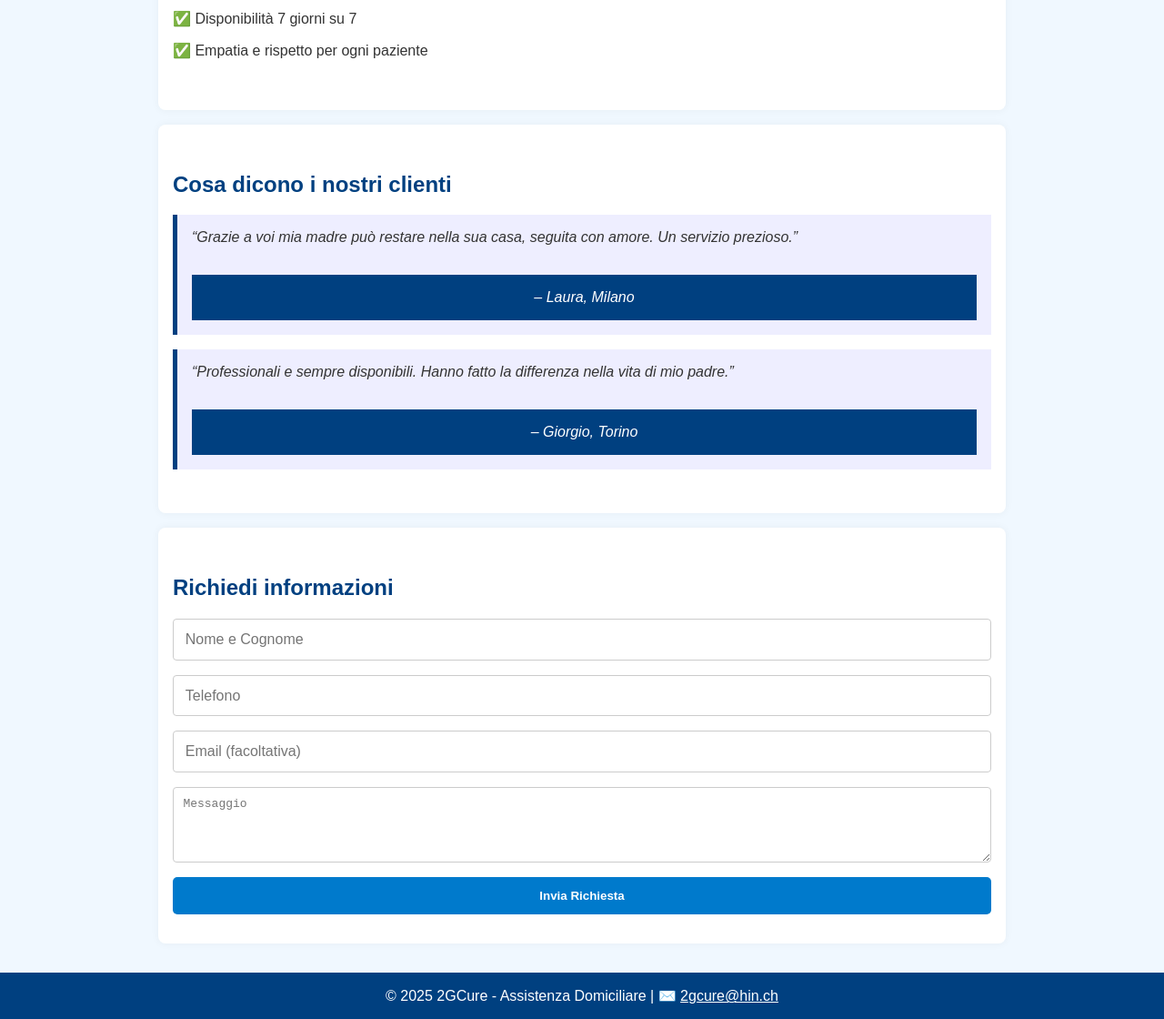
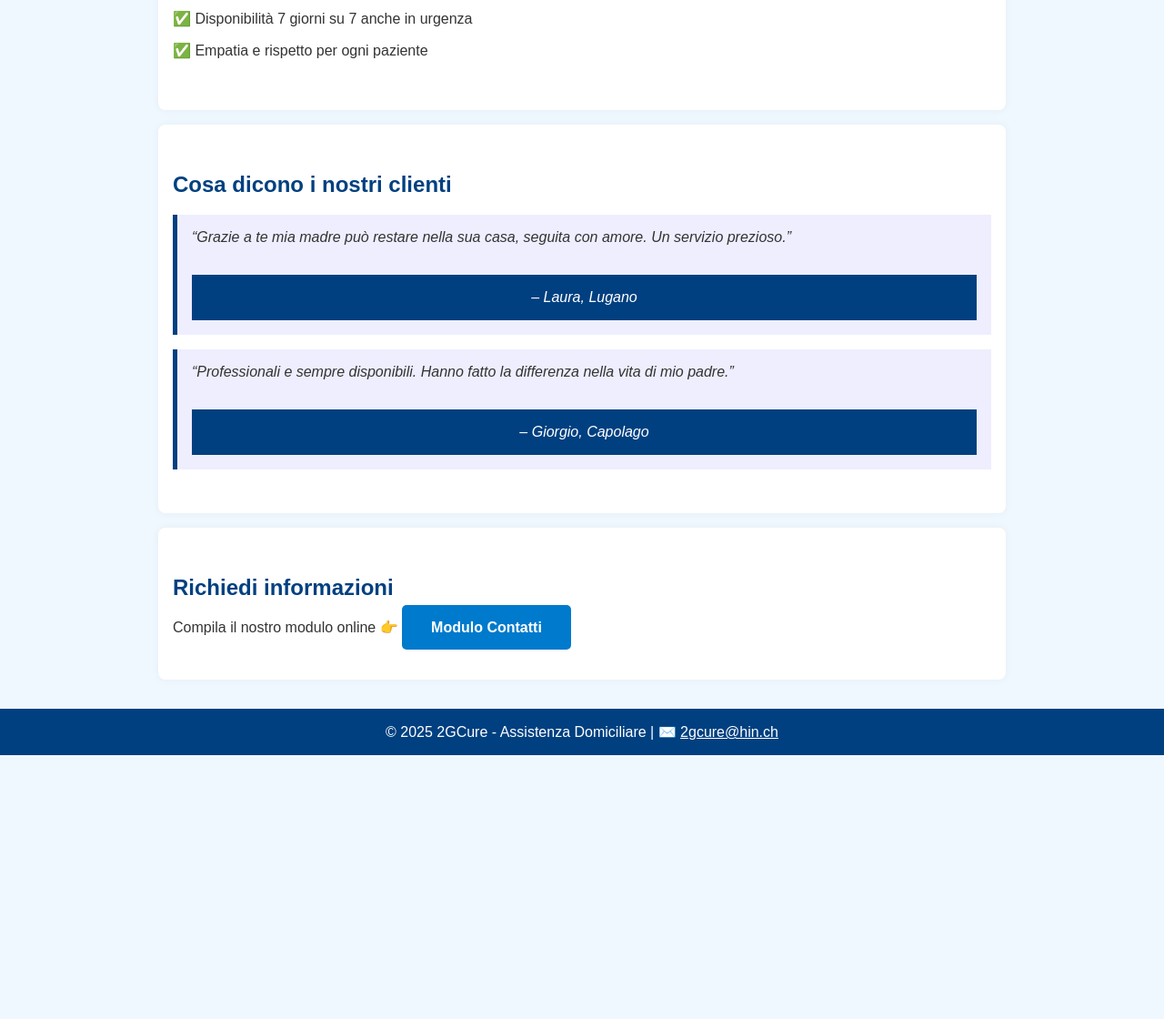
Before and after one commit to Gio-Gerosa/2gcure-landing3, a plain HTML site: page index.html in a window 1280 px wide. Shown: the part 839-1959 px from the top of the page at 91% size. After the commit the page ends 1669 px from the top, so only its background shows below. Drawn offline with Linux system fonts and the light colour scheme.

Commit message:
Update index.html

```diff
--- a/index.html
+++ b/index.html
@@ -54,7 +54,7 @@
     <ul>
       <li>✅ Personale qualificato e con esperienza</li>
       <li>✅ Servizi flessibili, anche per poche ore</li>
-      <li>✅ Disponibilità 7 giorni su 7</li>
+      <li>✅ Disponibilità 7 giorni su 7 anche in urgenza</li>
       <li>✅ Empatia e rispetto per ogni paziente</li>
     </ul>
   </section>
@@ -62,24 +62,21 @@
   <section>
     <h2>Cosa dicono i nostri clienti</h2>
     <blockquote>
-      “Grazie a voi mia madre può restare nella sua casa, seguita con amore. Un servizio prezioso.”
-      <footer>&ndash; Laura, Milano</footer>
+      “Grazie a te mia madre può restare nella sua casa, seguita con amore. Un servizio prezioso.”
+      <footer>&ndash; Laura, Lugano</footer>
     </blockquote>
     <blockquote>
       “Professionali e sempre disponibili. Hanno fatto la differenza nella vita di mio padre.”
-      <footer>&ndash; Giorgio, Torino</footer>
+      <footer>&ndash; Giorgio, Capolago</footer>
     </blockquote>
   </section>
 
   <section id="contatto">
     <h2>Richiedi informazioni</h2>
-   <form action="https://formspree.io/f/your-form-id" method="POST">
-      <input type="text" name="name" placeholder="Nome e Cognome" required>
-      <input type="tel" name="phone" placeholder="Telefono" required>
-      <input type="email" name="email" placeholder="Email (facoltativa)">
-      <textarea name="message" rows="4" placeholder="Messaggio"></textarea>
-      <button class="btn-primary" type="submit">Invia Richiesta</button>
-    </form>
+   <p>
+  Compila il nostro modulo online 👉
+  <a href="https://forms.gle/KmQvKS7Wp7Nadg6U6" target="_blank" class="btn-primary">Modulo Contatti</a>
+</p>
   </section>
 
   <footer>
```
